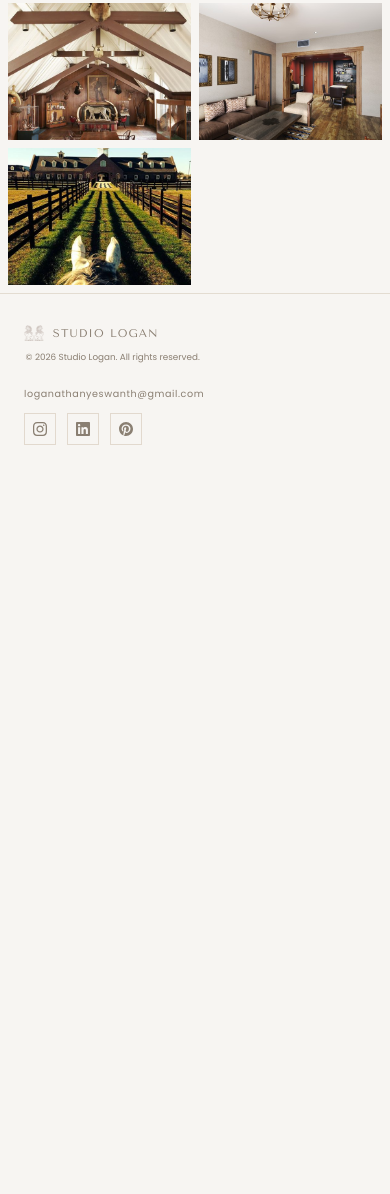
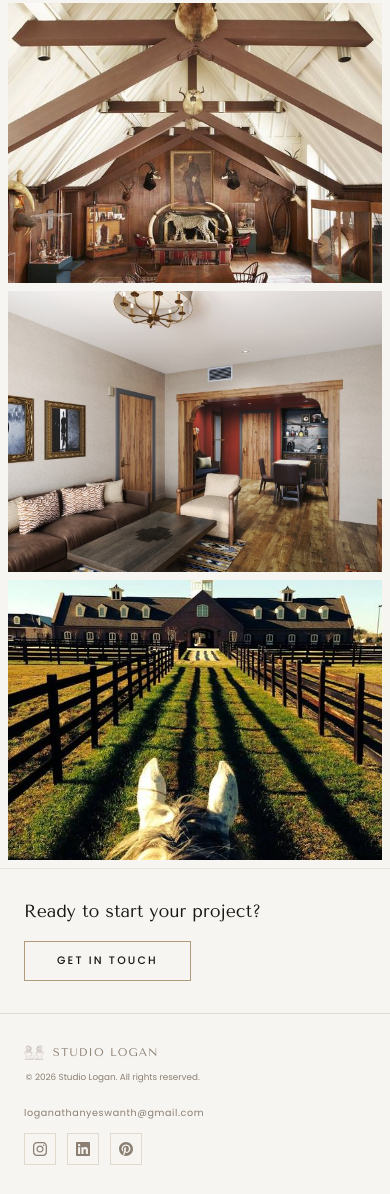
Before and after one commit to bokle-ai/studio-logan, a website: page canter.html in a window 390 px wide. Shown: the part 2354-3548 px from the top of the page. Before the commit the page ends 2828 px from the top, so only its background shows below. Drawn offline with nearby package versions, Linux system fonts and the light colour scheme.

Commit message:
Full audit fixes: CTA strip, gallery grid, home nav mobile
- Add missing CTA strip HTML to all 4 project pages (canter,
  hardrock, park432, piertop) — CSS existed but the div was empty
- Fix proj-gallery-more from 2-col to 1-col on mobile so gallery
  images stack cleanly without orphaned single image on last row
- Home mobile: clear desktop height:100% so no blank space below
  bottom nav
- Home mobile: CONTACT button takes full row width and centers
  itself cleanly when nav wraps

Co-Authored-By: Claude Sonnet 4.6 <noreply@anthropic.com>

```diff
--- a/canter.html
+++ b/canter.html
@@ -90,7 +90,7 @@ html, body { background: var(--bg); color: var(--ink); font-family: var(--f-sans
 /* MORE IMAGES */
 .proj-gallery-more {
   display: grid;
-  grid-template-columns: 1fr 1fr 1fr;
+  grid-template-columns: 1fr 1fr;
   border-top: 1px solid rgba(176,154,122,.15);
   gap: .5rem;
   padding: .5rem;
@@ -146,7 +146,7 @@ html, body { background: var(--bg); color: var(--ink); font-family: var(--f-sans
   .proj-hero__carousel { height: 65vw; }
   .proj-gallery-intro { grid-template-columns: 1fr; min-height: auto; }
   .proj-gallery-intro__right { height: 65vw; }
-  .proj-gallery-more { grid-template-columns: 1fr 1fr; }
+  .proj-gallery-more { grid-template-columns: 1fr; }
   .cta-strip { flex-direction: column; align-items: flex-start; gap: 1.2rem; padding: 2rem 1.5rem; }
   .site-footer { padding: 1.8rem 1.5rem; flex-direction: column; align-items: flex-start; gap: 1.4rem; }
   .site-footer__right { align-items: flex-start; }
@@ -242,6 +242,11 @@ html, body { background: var(--bg); color: var(--ink); font-family: var(--f-sans
 <!-- CTA -->
 
 <!-- FOOTER -->
+<div class="cta-strip">
+  <span class="cta-strip__text">Ready to start your project?</span>
+  <a href="contact.html" class="cta-strip__btn">Get in Touch</a>
+</div>
+
 <footer class="site-footer">
   <div class="site-footer__left">
     <a href="index.html" class="site-footer__brand">
```
Also changed, not shown: hardrock.html (+7 -2 lines), index.html (+2 -2 lines), park432.html (+7 -2 lines), piertop.html (+7 -2 lines).
